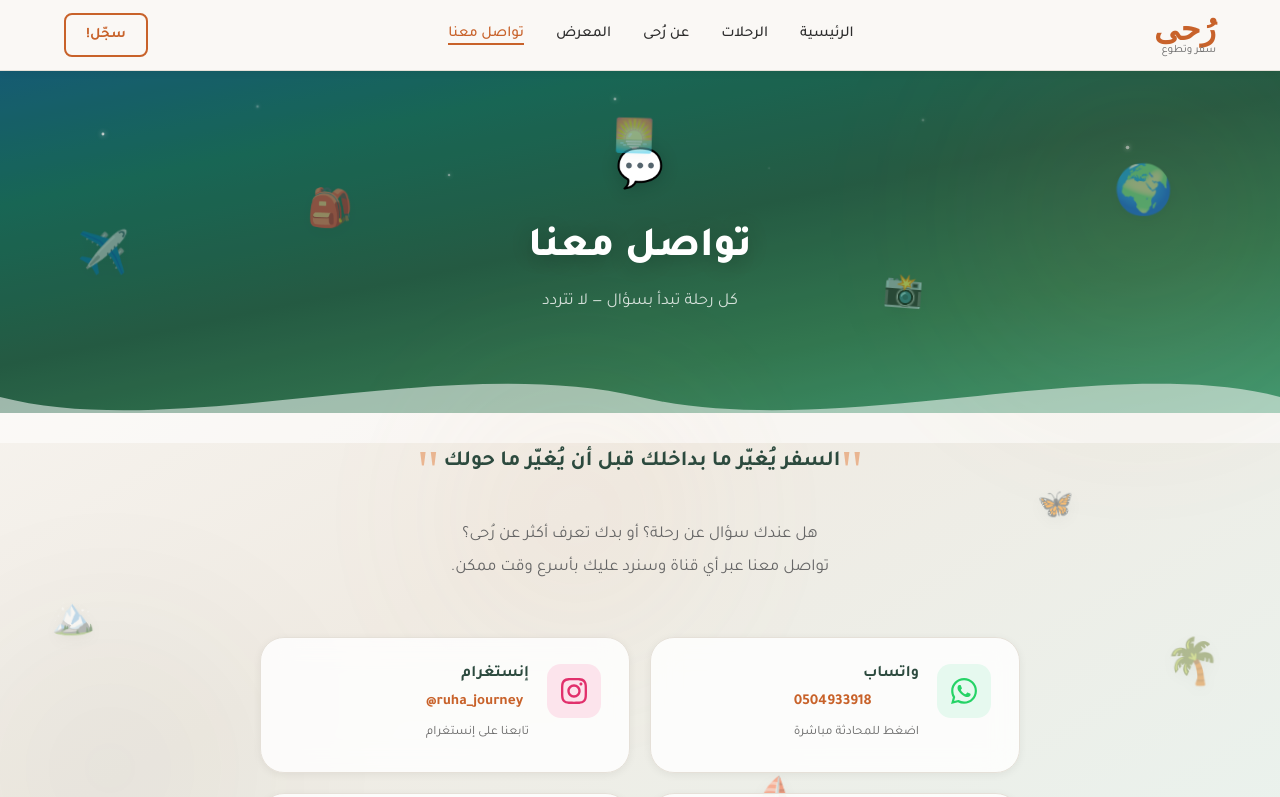
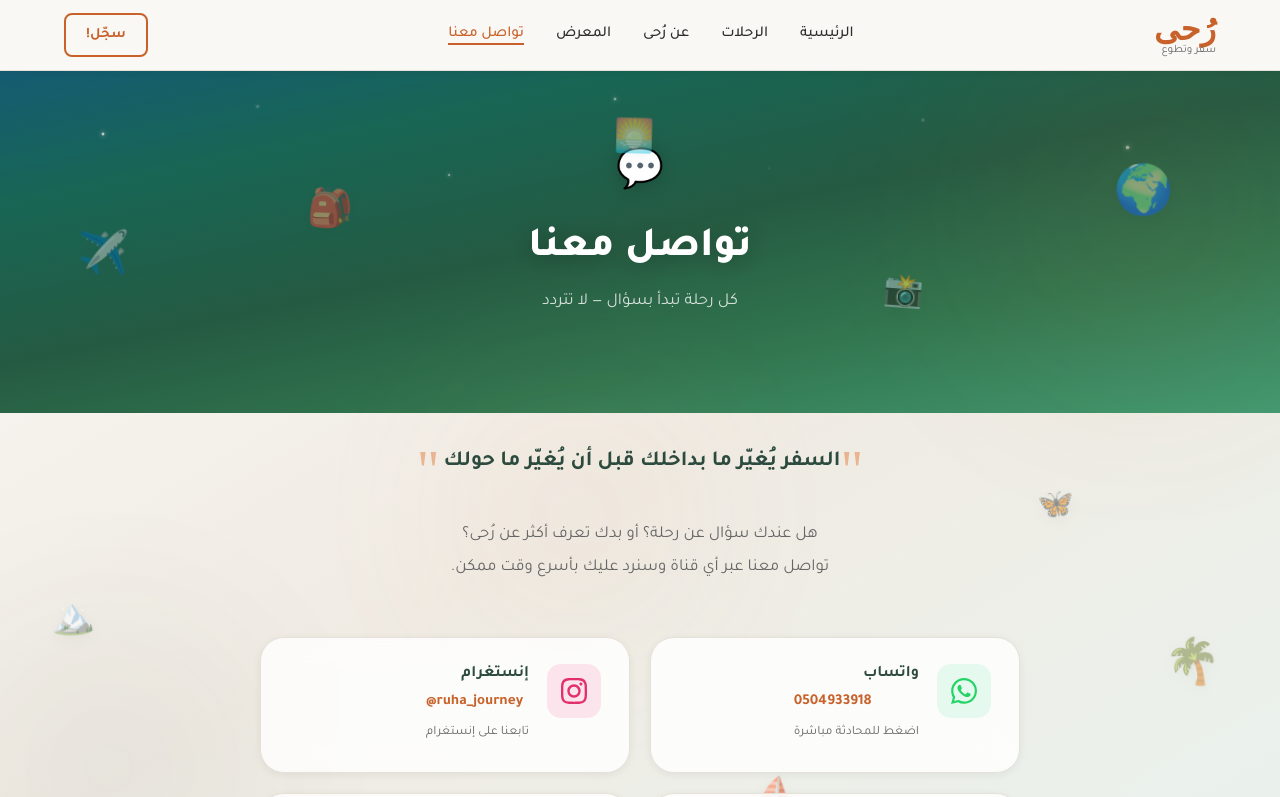
Before and after one commit to ru7ajourney/ruhaaa, a React (Vite) app in the folder frontend/: page /contact in a window 1280 px wide. Shown: the top 797 px of the page. Built offline with nearby package versions, Linux system fonts and the light colour scheme; no server answers; a web font is replaced by a local one.

Commit message:
Contact: remove wave completely

```diff
--- a/frontend/src/pages/Contact.css
+++ b/frontend/src/pages/Contact.css
@@ -68,20 +68,6 @@
 
 
 
-/* ── الموجة المستقلة ─────────────────────────── */
-.contact-wave {
-  position: relative;
-  width: 100%;
-  z-index: 3;
-  line-height: 0;
-  pointer-events: none;
-}
-
-.contact-wave svg {
-  width: 100%;
-  height: 92px;
-  display: block;
-}
 
 /* ── المحتوى ─────────────────────────────────── */
 .contact-body {
--- a/frontend/src/pages/Contact.jsx
+++ b/frontend/src/pages/Contact.jsx
@@ -15,9 +15,6 @@ const floatingIcons = [
   { icon: "⛵", x: "59%", y: "73%", size: "2rem",   dur: "7s",   delay: "1s"   },
   { icon: "🦋", x: "81%", y: "43%", size: "1.8rem", dur: "6s",   delay: "0.3s" },
 ];
-
-/* ── الموجة المستقلة — عدّل WAVE_OFFSET للتحريك عن أسفل الـ hero ── */
-const WAVE_OFFSET = 0; /* px — سالب = أعلى، موجب = أسفل */
 
 const Contact = () => {
   return (
@@ -45,17 +42,6 @@ const Contact = () => {
       </div>
 
       <PageHero title="تواصل معنا" subtitle="كل رحلة تبدأ بسؤال — لا تتردد" icon="💬" waveColor="transparent" />
-
-      {/* ── الموجة المستقلة ── */}
-      <div
-        className="contact-wave"
-        style={{ marginTop: `calc(-92px + ${WAVE_OFFSET}px)` }}
-        aria-hidden="true"
-      >
-        <svg viewBox="0 0 1440 92" preserveAspectRatio="none" xmlns="http://www.w3.org/2000/svg">
-          <path d="M0,46 C200,92 500,0 720,46 C940,92 1240,0 1440,46 L1440,92 L0,92 Z" fill="rgba(255,255,255,0.55)" />
-        </svg>
-      </div>
 
       {/* المحتوى */}
       <div className="container contact-body">
```
Also changed, not shown: 5 other files (tests, documents, lock files or other folders).
